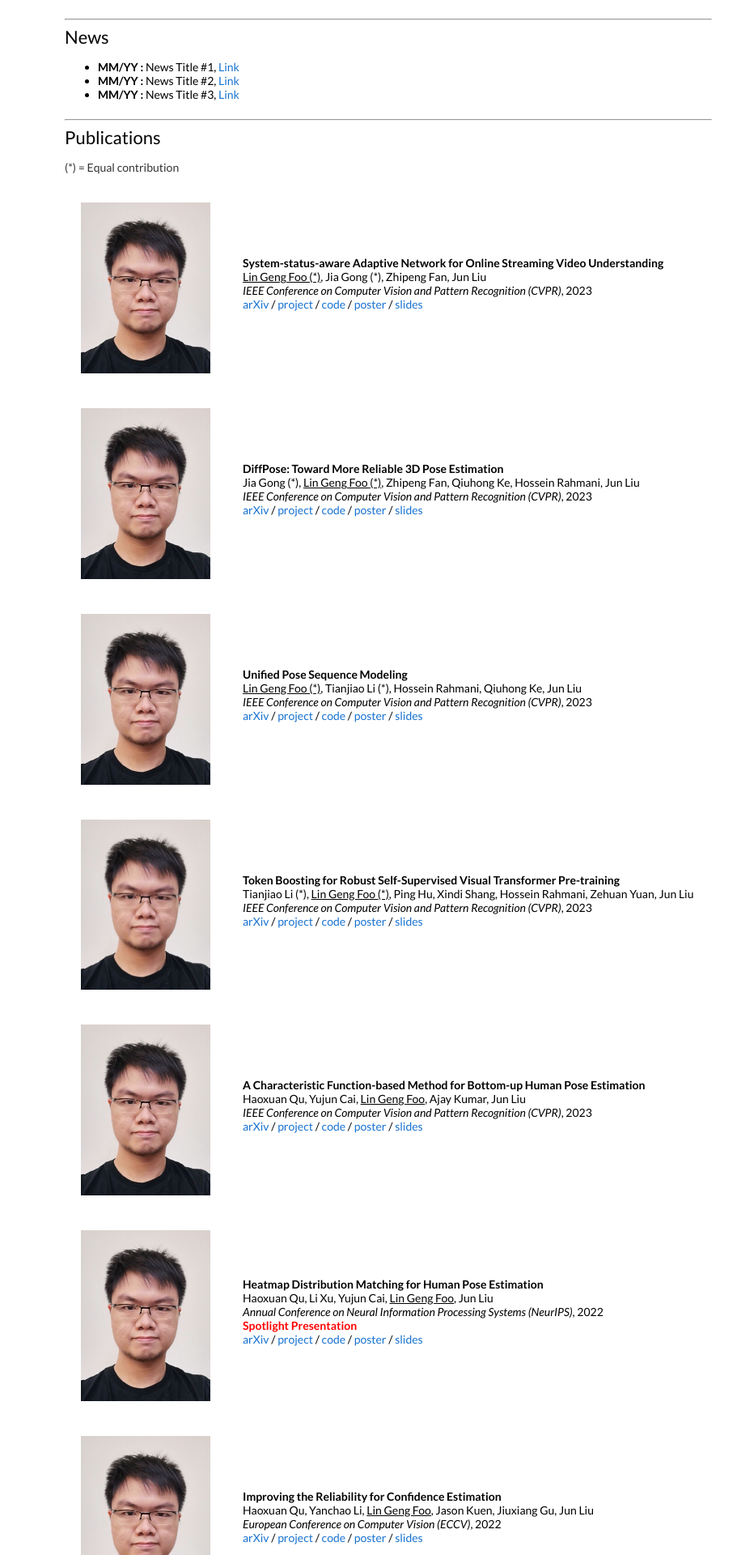
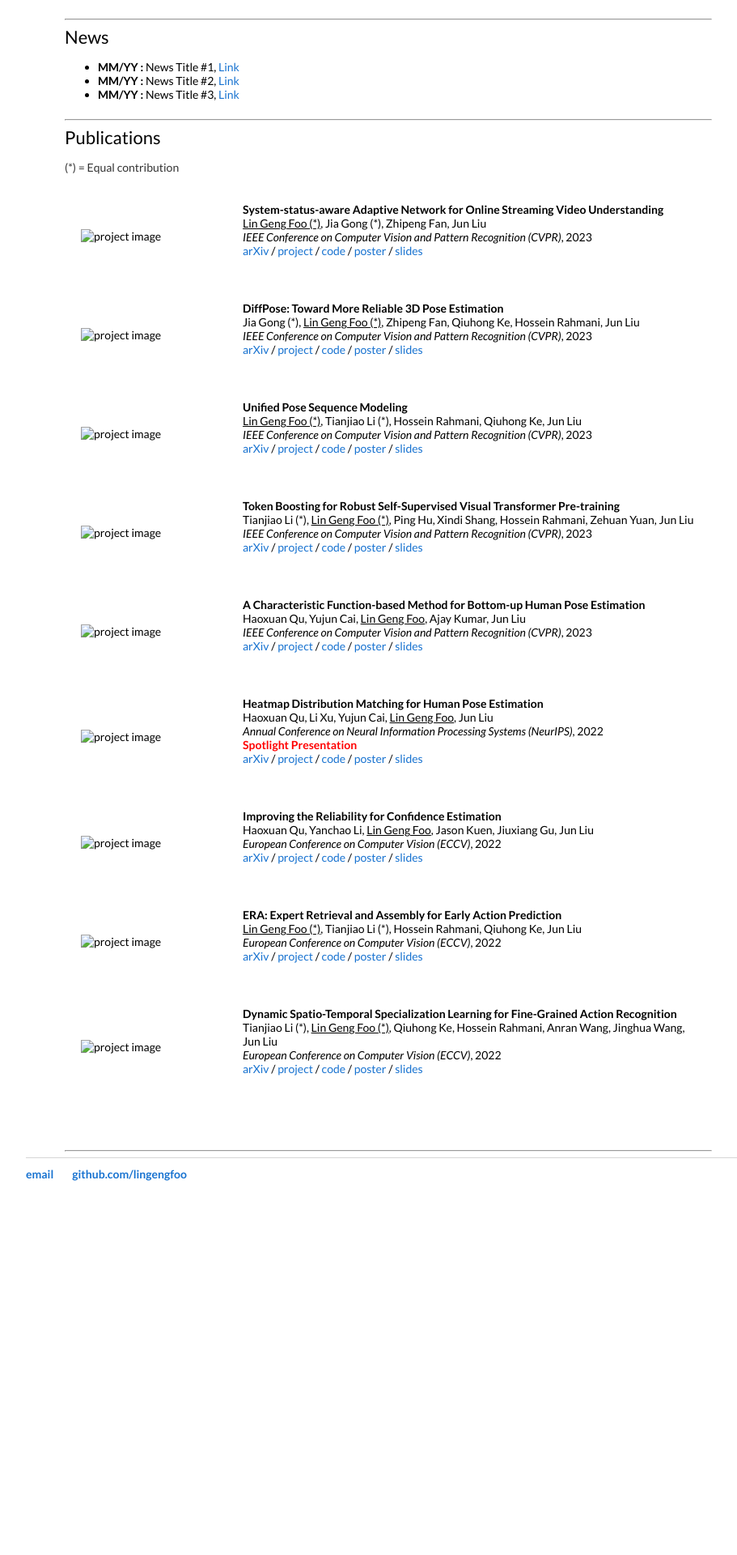
Before and after one commit to lingengfoo/lingengfoo.github.io, a Jekyll site: the page built from index.html, in a window 1280 px wide. Shown: the part 382-2302 px from the top of the page at 81% size, without its empty margins (160-1071 px from the left). Built offline with Jekyll 4.4.1, drawn with Linux system fonts in a browser that asks for light colours; after the commit the page ends 1900 px from its top, so only the background shows below that.

Commit message:
Update index.html

```diff
--- a/index.html
+++ b/index.html
@@ -86,7 +86,7 @@ title: Lin Geng's Homepage
 
           <tr>
             <td style="padding:2.5%;width:25%;vertical-align:middle;min-width:120px">
-              <img src="{{site.url}}/assets/images/lingeng.jpg" alt="project image" style="width:auto; height:auto; max-width:100%;" />
+              <img src="//:0" alt="project image" style="width:auto; height:auto; max-width:100%;" />
             </td>
             <td style="padding:2.5%;width:75%;vertical-align:middle">
               <h3>System-status-aware Adaptive Network for Online Streaming Video Understanding</h3>
@@ -115,7 +115,7 @@ title: Lin Geng's Homepage
 
           <tr>
             <td style="padding:2.5%;width:25%;vertical-align:middle;min-width:120px">
-              <img src="{{site.url}}/assets/images/lingeng.jpg" alt="project image" style="width:auto; height:auto; max-width:100%;" />
+              <img src="//:0" alt="project image" style="width:auto; height:auto; max-width:100%;" />
             </td>
             <td style="padding:2.5%;width:75%;vertical-align:middle">
               <h3>DiffPose: Toward More Reliable 3D Pose Estimation</h3>
@@ -144,7 +144,7 @@ title: Lin Geng's Homepage
 
           <tr>
             <td style="padding:2.5%;width:25%;vertical-align:middle;min-width:120px">
-              <img src="{{site.url}}/assets/images/lingeng.jpg" alt="project image" style="width:auto; height:auto; max-width:100%;" />
+              <img src="//:0" alt="project image" style="width:auto; height:auto; max-width:100%;" />
             </td>
             <td style="padding:2.5%;width:75%;vertical-align:middle">
               <h3>Unified Pose Sequence Modeling</h3>
@@ -173,7 +173,7 @@ title: Lin Geng's Homepage
 
           <tr>
             <td style="padding:2.5%;width:25%;vertical-align:middle;min-width:120px">
-              <img src="{{site.url}}/assets/images/lingeng.jpg" alt="project image" style="width:auto; height:auto; max-width:100%;" />
+              <img src="//:0" alt="project image" style="width:auto; height:auto; max-width:100%;" />
             </td>
             <td style="padding:2.5%;width:75%;vertical-align:middle">
               <h3>Token Boosting for Robust Self-Supervised Visual Transformer Pre-training</h3>
@@ -200,7 +200,7 @@ title: Lin Geng's Homepage
 
 	  <tr>
             <td style="padding:2.5%;width:25%;vertical-align:middle;min-width:120px">
-              <img src="{{site.url}}/assets/images/lingeng.jpg" alt="project image" style="width:auto; height:auto; max-width:100%;" />
+              <img src="//:0" alt="project image" style="width:auto; height:auto; max-width:100%;" />
             </td>
             <td style="padding:2.5%;width:75%;vertical-align:middle">
               <h3>A Characteristic Function-based Method for Bottom-up Human Pose Estimation</h3>
@@ -229,7 +229,7 @@ title: Lin Geng's Homepage
 
 	  <tr>
             <td style="padding:2.5%;width:25%;vertical-align:middle;min-width:120px">
-              <img src="{{site.url}}/assets/images/lingeng.jpg" alt="project image" style="width:auto; height:auto; max-width:100%;" />
+              <img src="//:0" alt="project image" style="width:auto; height:auto; max-width:100%;" />
             </td>
             <td style="padding:2.5%;width:75%;vertical-align:middle">
               <h3>Heatmap Distribution Matching for Human Pose Estimation</h3>
@@ -260,7 +260,7 @@ title: Lin Geng's Homepage
 
 	  <tr>
             <td style="padding:2.5%;width:25%;vertical-align:middle;min-width:120px">
-              <img src="{{site.url}}/assets/images/lingeng.jpg" alt="project image" style="width:auto; height:auto; max-width:100%;" />
+              <img src="//:0" alt="project image" style="width:auto; height:auto; max-width:100%;" />
             </td>
             <td style="padding:2.5%;width:75%;vertical-align:middle">
               <h3>Improving the Reliability for Confidence Estimation</h3>
@@ -287,7 +287,7 @@ title: Lin Geng's Homepage
 
 	  <tr>
             <td style="padding:2.5%;width:25%;vertical-align:middle;min-width:120px">
-              <img src="{{site.url}}/assets/images/lingeng.jpg" alt="project image" style="width:auto; height:auto; max-width:100%;" />
+              <img src="//:0" alt="project image" style="width:auto; height:auto; max-width:100%;" />
             </td>
             <td style="padding:2.5%;width:75%;vertical-align:middle">
               <h3>ERA: Expert Retrieval and Assembly for Early Action Prediction</h3>
@@ -314,7 +314,7 @@ title: Lin Geng's Homepage
 
 	  <tr>
             <td style="padding:2.5%;width:25%;vertical-align:middle;min-width:120px">
-              <img src="{{site.url}}/assets/images/lingeng.jpg" alt="project image" style="width:auto; height:auto; max-width:100%;" />
+              <img src="//:0" alt="project image" style="width:auto; height:auto; max-width:100%;" />
             </td>
             <td style="padding:2.5%;width:75%;vertical-align:middle">
               <h3>Dynamic Spatio-Temporal Specialization Learning for Fine-Grained Action Recognition</h3>
```
